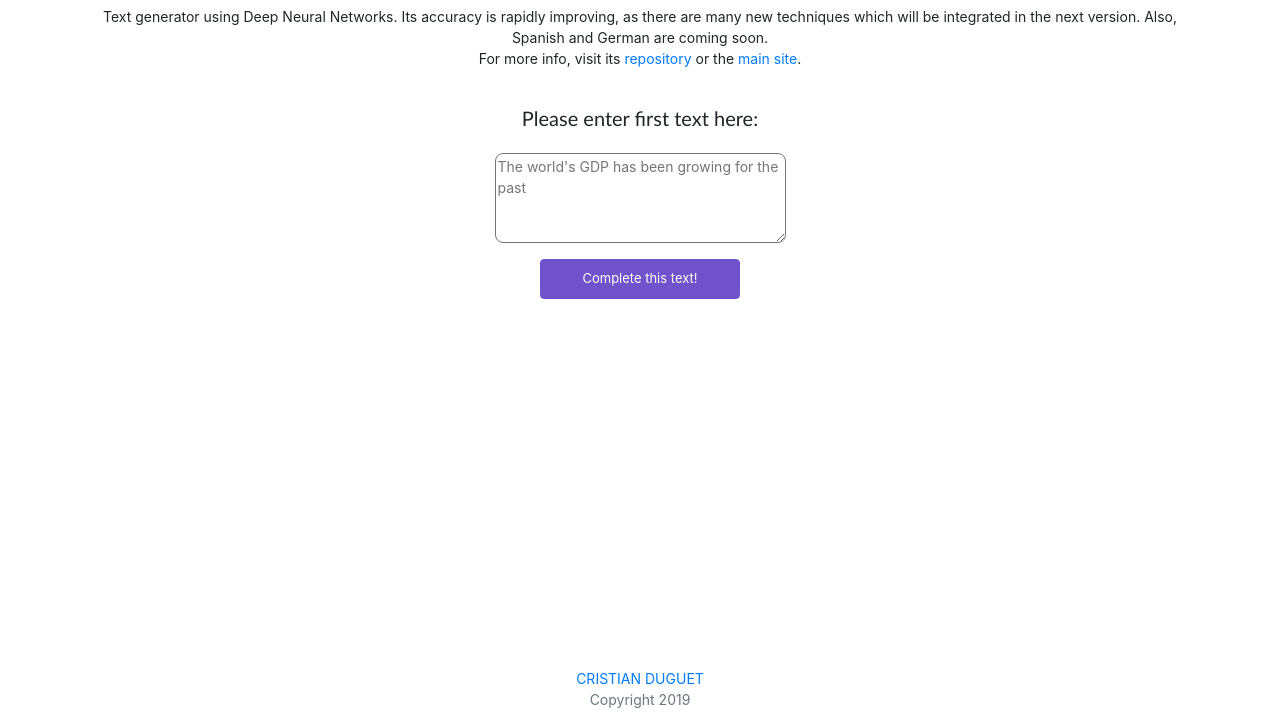
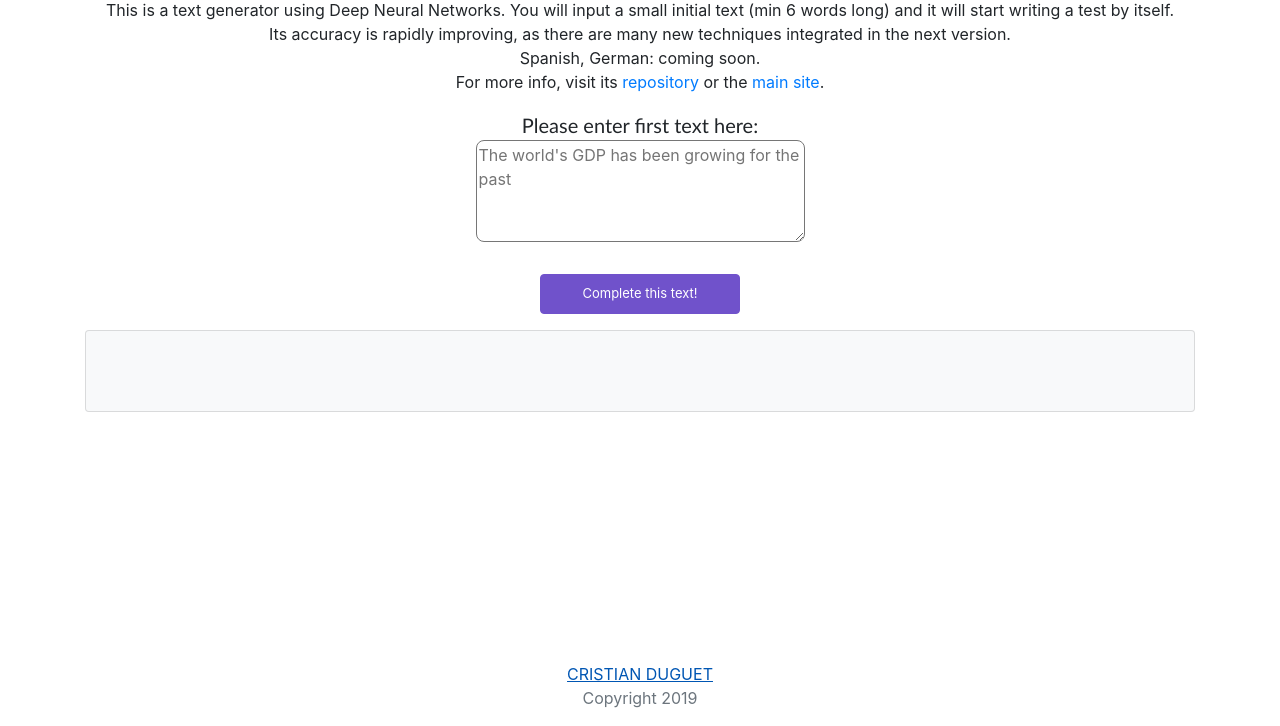
Before and after one commit to SaschaHeyer/text-generator-demo, a plain HTML site: page app/view/index.html in a window 1280 px wide. Shown: the part 74-800 px from the top of the page. Drawn offline with nearby package versions, Linux system fonts and the light colour scheme.

Commit message:
improved style

```diff
--- a/app/static/style.css
+++ b/app/static/style.css
@@ -9,13 +9,17 @@ body {
 .content {
     max-width: 750px;
 }
+
+#result-box{
+    min-height: 4rem;
+}
+
 .explainer {
     padding: 1em;
     /* font-family: 'Gill Sans', 'Gill Sans MT', Calibri, 'Trebuchet MS', sans-serif; */
 }
 
 .instruction {
-    padding: 1em;
     font-family: 'Gill Sans', 'Gill Sans MT', Calibri, 'Trebuchet MS', sans-serif;
 }
 .center {
@@ -40,6 +44,12 @@ textarea {
     border-radius: 8px;
     rows=3;
 }
+
+.analyze {
+    padding-top: 1em;
+    padding-bottom: 1em;
+}
+
 button.analyze-button {
     width: 200px;
     height: 40px;
--- a/app/view/index.html
+++ b/app/view/index.html
@@ -8,19 +8,22 @@
 
         <link rel="stylesheet" href="https://stackpath.bootstrapcdn.com/bootstrap/4.3.1/css/bootstrap.min.css" integrity="sha384-ggOyR0iXCbMQv3Xipma34MD+dH/1fQ784/j6cY/iJTQUOhcWr7x9JvoRxT2MZw1T" crossorigin="anonymous">
     </head>
-    <body>
-        <div class='container center'>
-            <h1>Text Generation Demo</h1>
-            <div>
+    <body class="d-flex flex-column h-100">
+        <main role="main" class="flex-shrink-0">
+            <div class='container text-center'>
+                <h1>Text Generation Demo</h1>
                 <div class='explainer'>
-                    Text generator using Deep Neural Networks.
+                    This is a text generator using Deep Neural Networks.
+                    You will input a small initial text (min 6 words long) and it will
+                    start writing a test by itself.
+                    <br>
                     Its accuracy is rapidly improving, as there are many new techniques
-                    which will be integrated in the next version.
-                    Also, Spanish and German are coming soon. <br>
+                    integrated in the next version.
+                    <br>
+                    Spanish, German: coming soon. <br>
                     For more info, visit its <a href='https://github.com/cduguet/ulmfit-es'>repository</a> or the
                     <a href="https://www.cristianduguet.com">main site</a>.
                 </div>
-
                 <div class='instruction lead'> Please enter first text here: </div>
                 <form>
                     <div class='form-group'>
@@ -34,20 +37,22 @@
                 <!-- <div class='result-label'>
                     <label id='result-label'></label>
                 </div> -->
-                <blockquote class="blockquote text-center">
-                        <p class="mb-0" id='result-box'></p>
+                <div class="card text-center mb-0 bg-light">
+                    <div class='container'>
+                        <p id='result-box'></p>
                         <!-- <footer class="blockquote-footer">machine.</footer> -->
-                </blockquote>
-                <div class='result-box'>
-
+                    </blockquote>
                 </div>
             </div>
-            <footer class="footer mt-auto py-3 fixed-bottom">
-            <div class="container">
-                <div ><a class="stretched-link" href="https://www.cristianduguet.com">CRISTIAN DUGUET</a></div>
-                <span class="text-muted">Copyright 2019</span>
-            </div>
-            </footer>
+        </main>
+        <footer class="footer mt-auto py-3">
+        <div class="container text-center">
+            <div ><a class="stretched-link" href="https://www.cristianduguet.com">CRISTIAN DUGUET</a></div>
+            <span class="text-muted">Copyright 2019</span>
         </div>
+        </footer>
+        <!-- <div class='container center'>
+
+        </div>  -->
     </body>
 </html>
```
